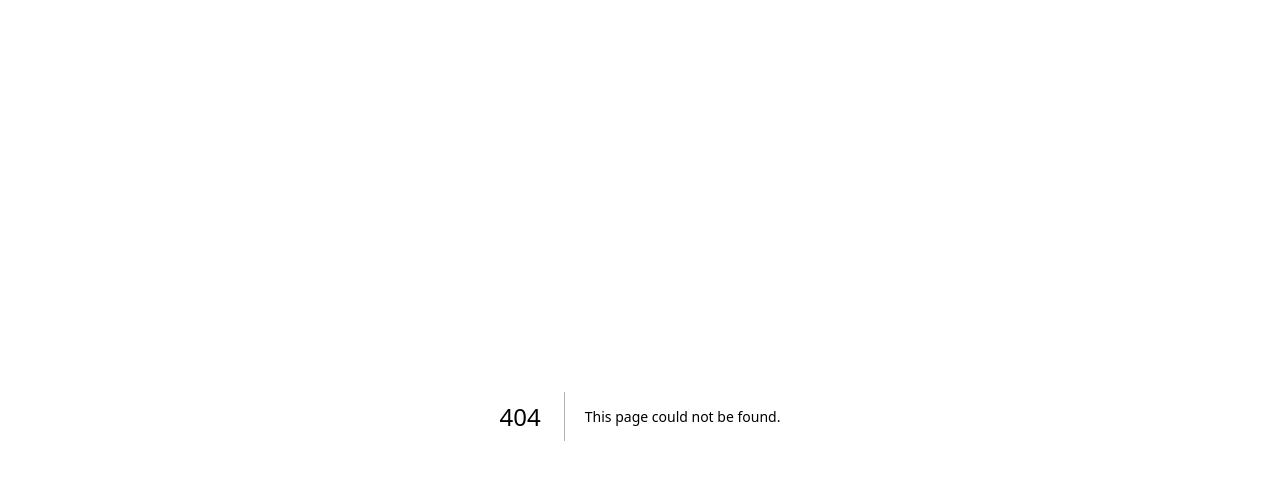
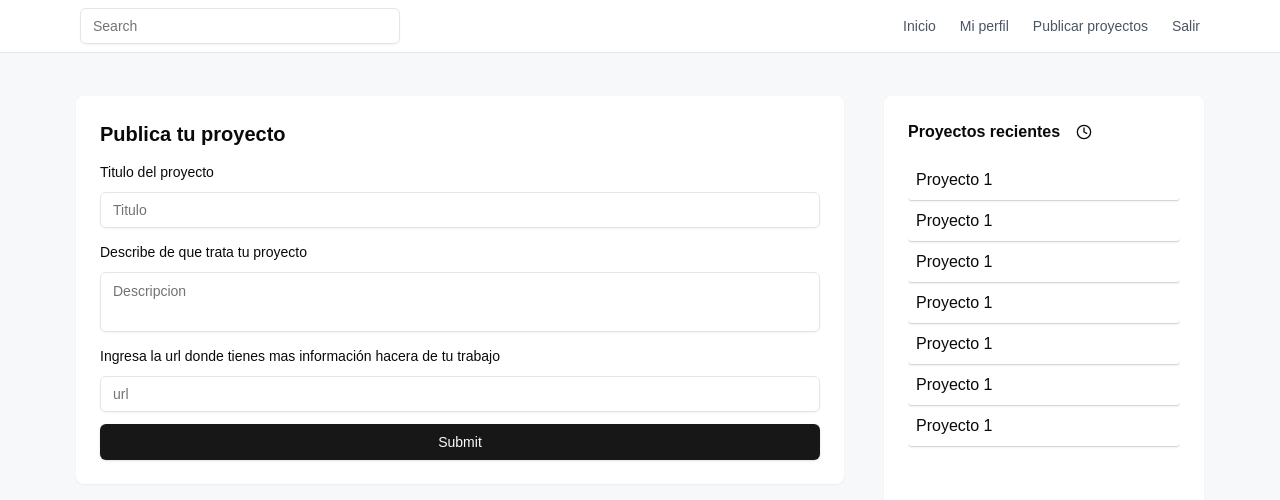
Before and after one commit to HectorvallesG/talent-campus, a Next.js app: page /post-project in a window 1280 px wide. Before the commit this address had no page. Shown: the top 500 px of the page. Built offline with nearby package versions, Linux system fonts and the light colour scheme.

Commit message:
add: post project

```diff
--- /dev/null
+++ b/src/app/(home)/post-project/page.tsx
@@ -0,0 +1,119 @@
+"use client";
+import { Button } from "@/components/ui/button";
+import { Form, FormControl, FormField, FormItem, FormLabel, FormMessage } from "@/components/ui/form";
+import { Input } from "@/components/ui/input";
+import { useForm } from "react-hook-form";
+import { zodResolver } from "@hookform/resolvers/zod"
+import { projectModelData, ProjectSchema } from "@/modules/projects/project.scema";
+import { Textarea } from "@/components/ui/textarea";
+import { ScrollArea } from "@/components/ui/scroll-area";
+import Link from "next/link";
+import { ClockIcon } from "lucide-react";
+
+export default function PostProject() {
+
+  const form = useForm<projectModelData>({
+    resolver: zodResolver(ProjectSchema),
+    defaultValues:{
+      title: '',
+      description: '',
+      url: ''
+    }
+  })
+
+
+  const onSubmit = (data:projectModelData) => {
+    console.log(data);
+  };
+
+
+  return (
+    <main className="flex gap-10 justify-center">
+
+      <Form {...form}>
+        <form
+          onSubmit={form.handleSubmit(onSubmit)}
+          className="
+            flex flex-col gap-3  flex-1 h-min
+            max-w-3xl bg-white p-6 rounded-lg shadow-sm
+          ">
+          <h1 className="text-xl font-semibold">
+            Publica tu proyecto
+          </h1>
+          <FormField
+            control={form.control}
+            name="title"
+            render={({ field }) => (
+              <FormItem>
+                <FormLabel>Titulo del proyecto</FormLabel>
+                <FormControl>
+                  <Input placeholder="Titulo" {...field} />
+                </FormControl>
+                <FormMessage />
+              </FormItem>
+            )}
+          />
+          <FormField
+            control={form.control}
+            name="description"
+            render={({ field }) => (
+              <FormItem>
+                <FormLabel>Describe de que trata tu proyecto</FormLabel>
+                <FormControl>
+                  <Textarea className="resize-none" placeholder="Descripcion" {...field} />
+                </FormControl>
+                <FormMessage />
+              </FormItem>
+            )}
+          />
+          <FormField
+            control={form.control}
+            name="url"
+            render={({ field }) => (
+              <FormItem>
+                <FormLabel>Ingresa la url donde tienes mas información hacera de tu trabajo</FormLabel>
+                <FormControl>
+                  <Input placeholder="url" {...field} />
+                </FormControl>
+                <FormMessage />
+              </FormItem>
+            )}
+          />
+          <Button type="submit">Submit</Button>
+        </form>
+      </Form>
+
+      <aside className="bg-white shadow-sm rounded-lg p-6 w-80 h-[600px] overflow-hidden">
+        <h2 className="font-semibold mb-4 flex gap-2 items-center">
+          Proyectos recientes
+          <ClockIcon className="w-4 h-4 ml-2" />
+        </h2>
+
+        <ScrollArea className="h-full">
+            <Link href="#" className="block p-2 border-b border-gray-300 rounded-sm shadow-sm">
+              <h3 >Proyecto 1</h3>
+            </Link>
+            <Link href="#" className="block p-2 border-b border-gray-300 rounded-sm shadow-sm">
+              <h3 >Proyecto 1</h3>
+            </Link>
+            <Link href="#" className="block p-2 border-b border-gray-300 rounded-sm shadow-sm">
+              <h3 >Proyecto 1</h3>
+            </Link>
+            <Link href="#" className="block p-2 border-b border-gray-300 rounded-sm shadow-sm">
+              <h3 >Proyecto 1</h3>
+            </Link>
+            <Link href="#" className="block p-2 border-b border-gray-300 rounded-sm shadow-sm">
+              <h3 >Proyecto 1</h3>
+            </Link>
+            <Link href="#" className="block p-2 border-b border-gray-300 rounded-sm shadow-sm">
+              <h3 >Proyecto 1</h3>
+            </Link>
+            <Link href="#" className="block p-2 border-b border-gray-300 rounded-sm shadow-sm">
+              <h3 >Proyecto 1</h3>
+            </Link>
+
+        </ScrollArea>
+      </aside>
+    </main>
+  )
+}
--- a/src/app/(home)/profile/page.tsx
+++ b/src/app/(home)/profile/page.tsx
@@ -7,7 +7,7 @@ import Link from "next/link";
 
 export default function Profile() {
   return (
-      <main className="max-w-3xl mx-auto mt-8 space-y-6">
+      <main className="max-w-3xl mx-auto space-y-6">
         <Card>
           <CardContent className="p-0">
             <div className="h-32 bg-gradient-to-r from-orange-500 to-orange-400" />
--- a/src/app/globals.css
+++ b/src/app/globals.css
@@ -4,6 +4,7 @@
 
 body {
   font-family: Arial, Helvetica, sans-serif;
+  background-color: #f6f8f9;
 }
 
 @layer utilities {
--- a/src/components/HeaderNav.tsx
+++ b/src/components/HeaderNav.tsx
@@ -2,7 +2,7 @@ import { Input } from "./ui/input"
 
 export const HeaderNav = () => {
   return (
-    <header className="bg-white border-b">
+    <header className="bg-white border-b fixed w-full top-0 left-0 right-0 z-50 ">
         <div className="max-w-6xl mx-auto px-4 py-2 flex items-center justify-between">
           {/* <Linkedin className="text-[#0a66c2] w-8 h-8" /> */}
           <Input className="max-w-xs" placeholder="Search" type="search" />
--- a/src/components/layouts/PageContainer.tsx
+++ b/src/components/layouts/PageContainer.tsx
@@ -11,10 +11,10 @@ export default function PageContainer({
     <>
       {scrollable ? (
         <ScrollArea   className="h-[calc(100dvh-52px)]">
-          <div className="h-full p-4 mb-24 md:px-8">{children}</div>
+          <div className="h-full p-4 mt-20 md:px-8">{children}</div>
         </ScrollArea>
       ) : (
-        <div className="h-full p-4 mb-24 md:px-8">{children}</div>
+        <div className="h-full p-4 mt-20 md:px-8">{children}</div>
       )}
     </>
   );
--- /dev/null
+++ b/src/modules/projects/project.scema.ts
@@ -0,0 +1,25 @@
+import { z } from 'zod';
+
+export const ProjectSchema = z.object({
+  title: z.string({
+    required_error: 'El titulo es requerido',
+  })
+  .min(10, {
+    message: 'El titulo debe tener al menos 10 caracteres',
+  })
+  .trim(),
+  description: z.string({
+    required_error: 'La descripción es requerida',
+  })
+  .min(20, {
+    message: 'La descripción debe tener al menos 20 caracteres',
+  })
+  .trim(),
+  url: z.string({
+    required_error: 'La URL es requerida',
+  }).url({
+    message: 'La URL no es válida',
+  }).trim(),
+});
+
+export type projectModelData = z.infer<typeof ProjectSchema>;
```
